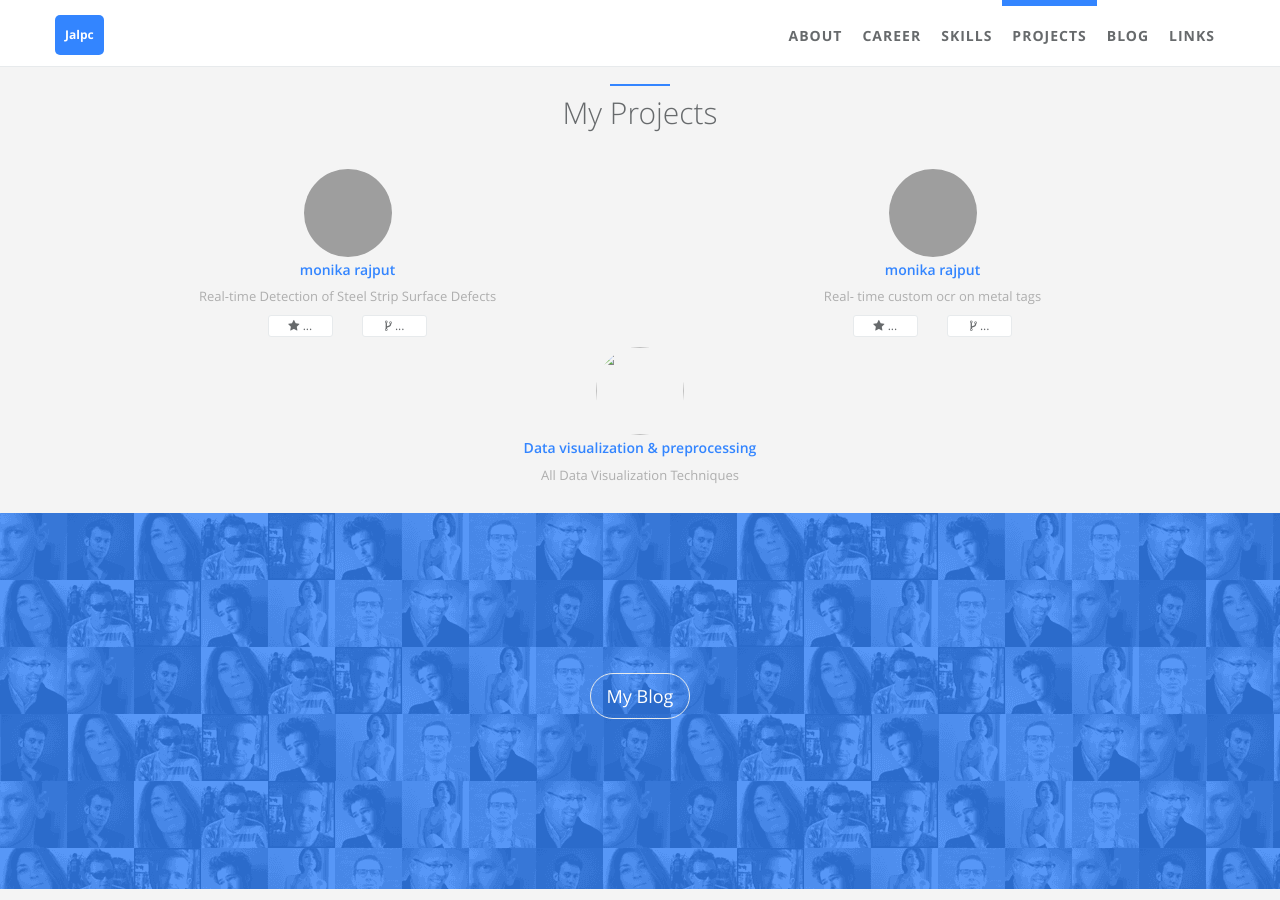
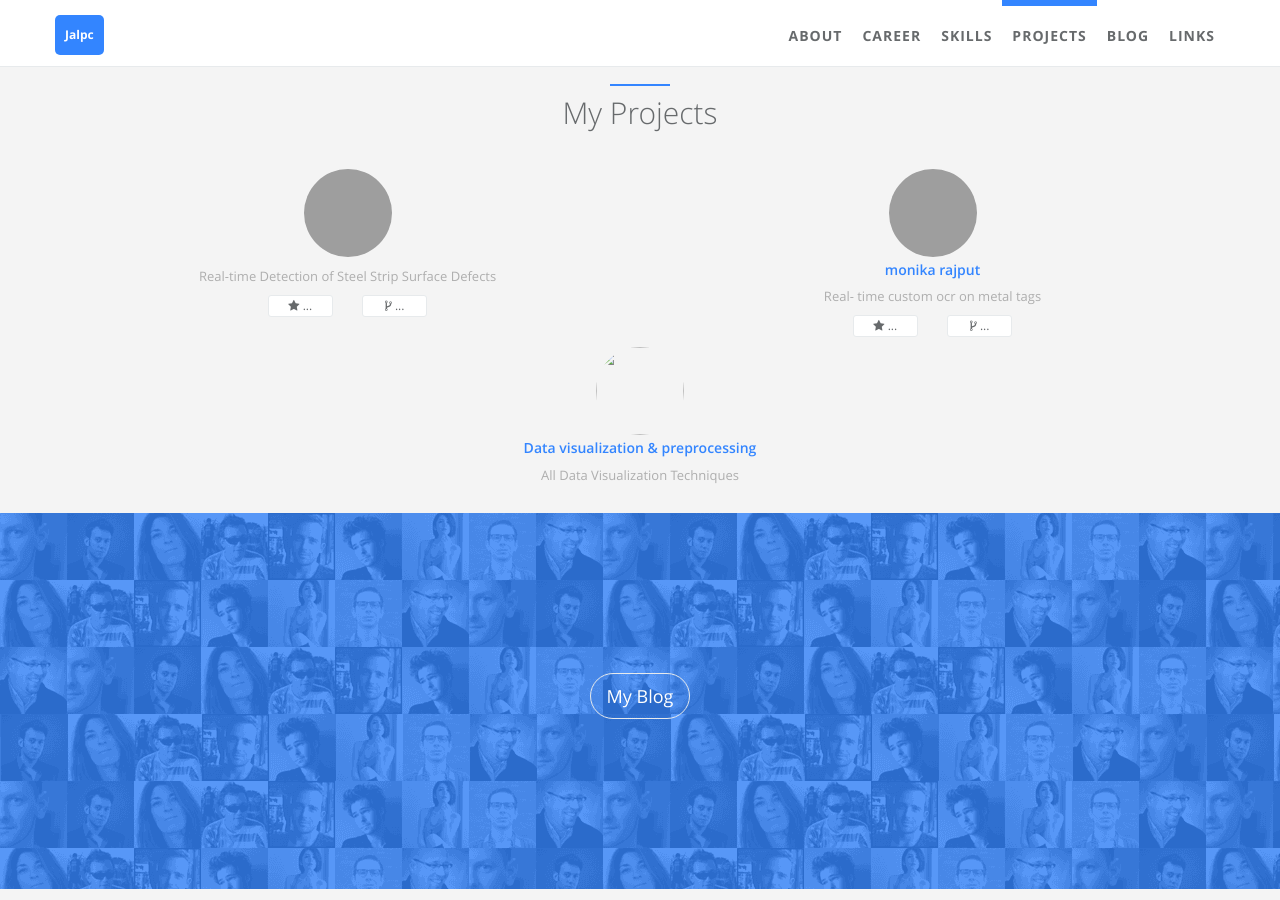
Before and after one commit to mounicarajput/modern-whale, a Jekyll site: the page built from index.html, in a window 1280 px wide and 900 px high, scrolled down 2275 px. Built offline with Jekyll 4.4.1, drawn with Linux system fonts in a browser that asks for light colours; grey boxes are pictures that could not be loaded.

Commit message:
projects.yml: updated name in items

```diff
--- a/_data/index/projects.yml
+++ b/_data/index/projects.yml
@@ -1,4 +1,4 @@
-- name: monika rajput
+- name: ''
   i18n: ''
   gh_user: ''
   repo: ''
```
